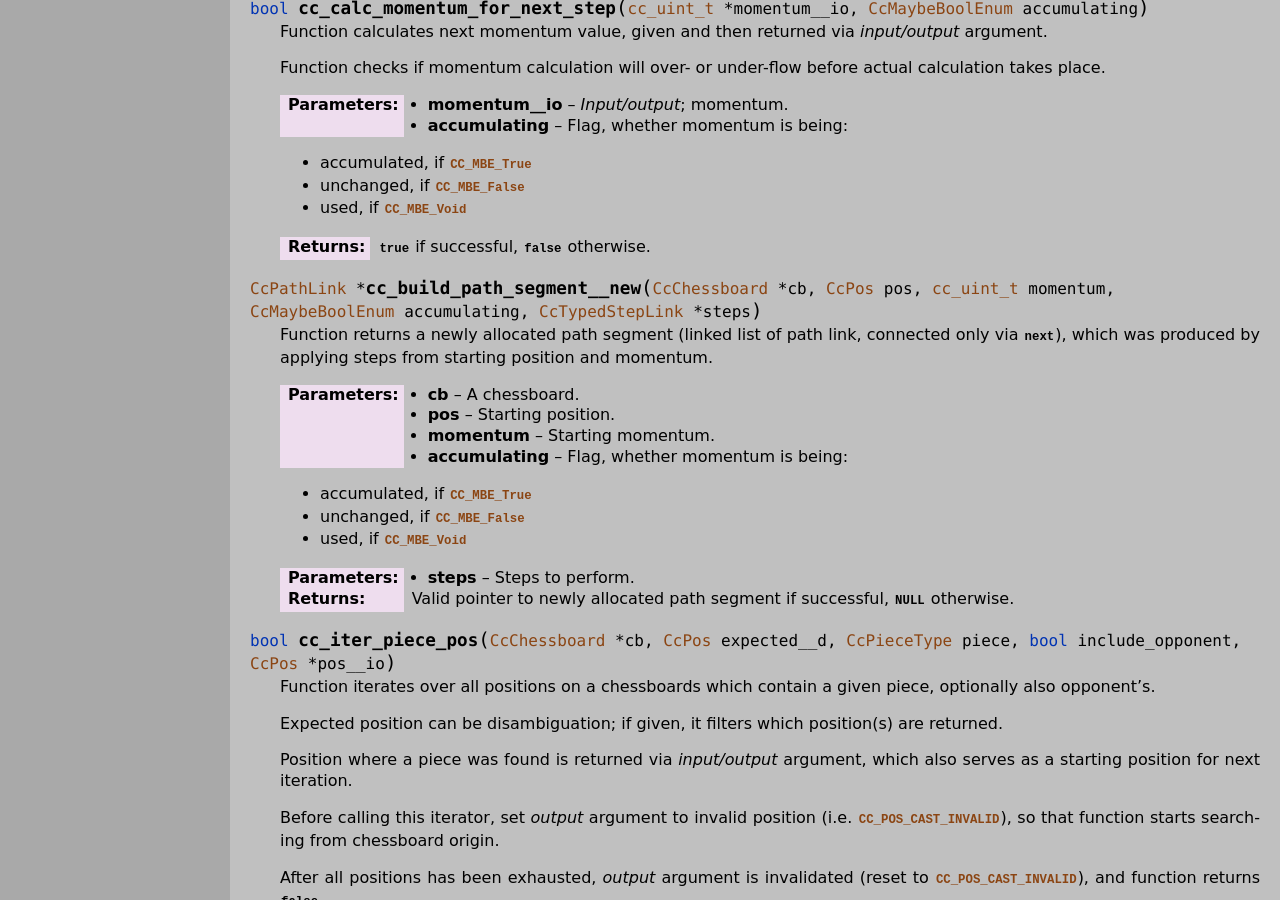
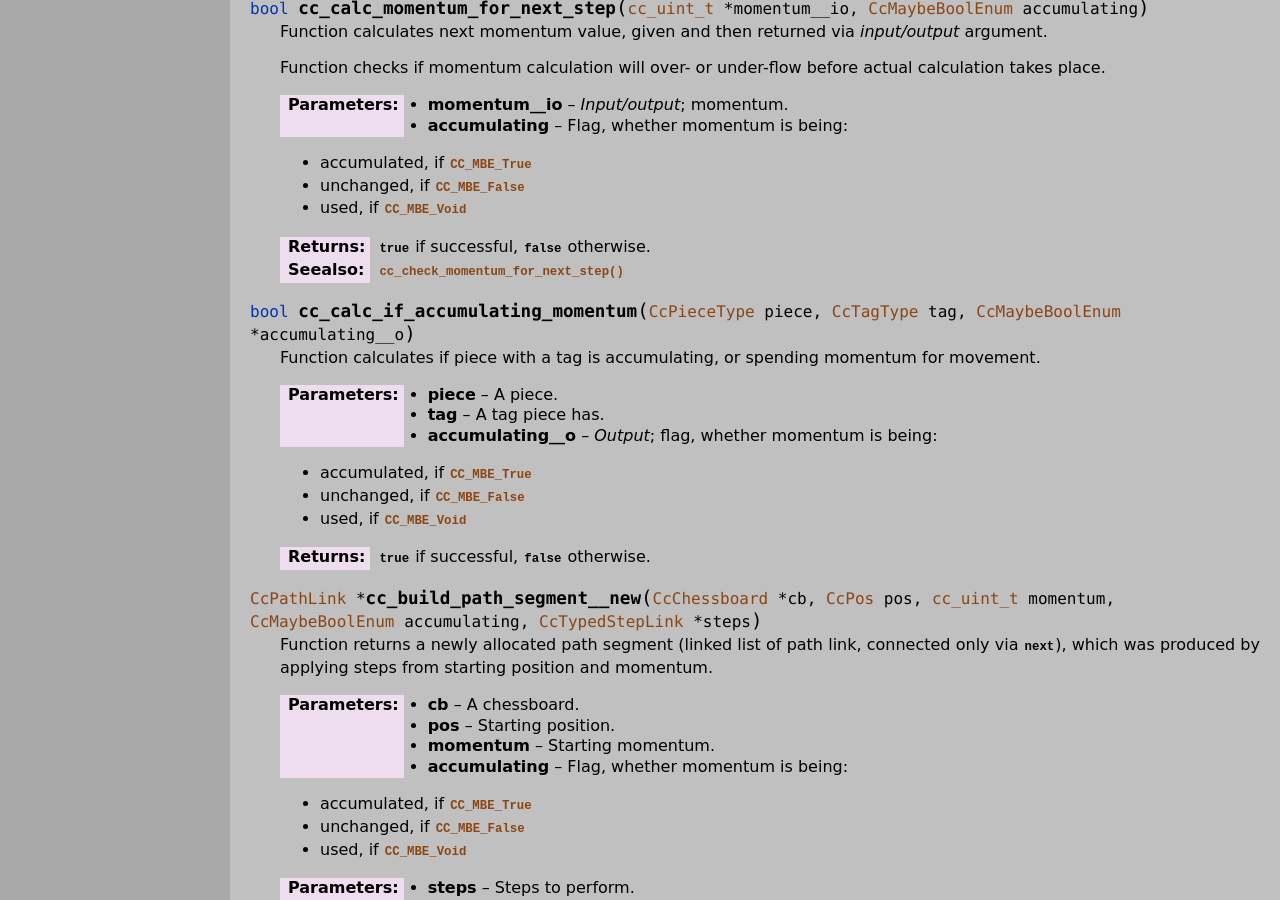
Before and after one commit to mmlacak/crochess, a Sphinx documentation site: the page built from docs/source/libcc/ccposutils.rst, in a window 1280 px wide and 900 px high, scrolled down 390 px. Built offline with Sphinx 7.4.7, drawn with Linux system fonts in a browser that asks for light colours.

Commit message:
Docs for cc_calc_if_accumulating_momentum().

```diff
--- a/docs/source/libcc/ccchecks.rst
+++ b/docs/source/libcc/ccchecks.rst
@@ -36,12 +36,14 @@ Functions
 
     :param piece: A piece.
     :param tag: A tag piece has.
-    :param momentum__io: *Input*/*output*; momentum a :c:`piece` has.
+    :param momentum__io: *Input/output*; momentum a :c:`piece` has.
     :returns: One of :c:enum:`CcMaybeBoolEnum` values:
 
         * :c:enumerator:`CC_MBE_True` if there is enough momentum for next step,
         * :c:enumerator:`CC_MBE_False` if there is not enough momentum,
         * :c:enumerator:`CC_MBE_Void` in case of an error, insufficient data given.
+
+    :seealso: :c:func:`cc_calc_momentum_for_next_step()`
 
 .. c:function:: bool cc_check_losing_tag_for_piece( CcPieceType piece, CcLosingTagEnum lte )
 
--- a/docs/source/libcc/ccposutils.rst
+++ b/docs/source/libcc/ccposutils.rst
@@ -40,6 +40,22 @@ Functions
 
     :param momentum__io: *Input/output*; momentum.
     :param accumulating: Flag, whether momentum is being:
+
+    * accumulated, if :c:data:`CC_MBE_True`
+    * unchanged, if :c:data:`CC_MBE_False`
+    * used, if :c:data:`CC_MBE_Void`
+
+    :returns: :c:data:`true` if successful, :c:data:`false` otherwise.
+    :seealso: :c:func:`cc_check_momentum_for_next_step()`
+
+.. c:function:: bool cc_calc_if_accumulating_momentum( CcPieceType piece, CcTagType tag, CcMaybeBoolEnum * accumulating__o )
+
+    Function calculates if piece with a tag is accumulating, or spending
+    momentum for movement.
+
+    :param piece: A piece.
+    :param tag: A tag piece has.
+    :param accumulating__o: *Output*; flag, whether momentum is being:
 
     * accumulated, if :c:data:`CC_MBE_True`
     * unchanged, if :c:data:`CC_MBE_False`
```
Also changed, not shown: 1 other file.
